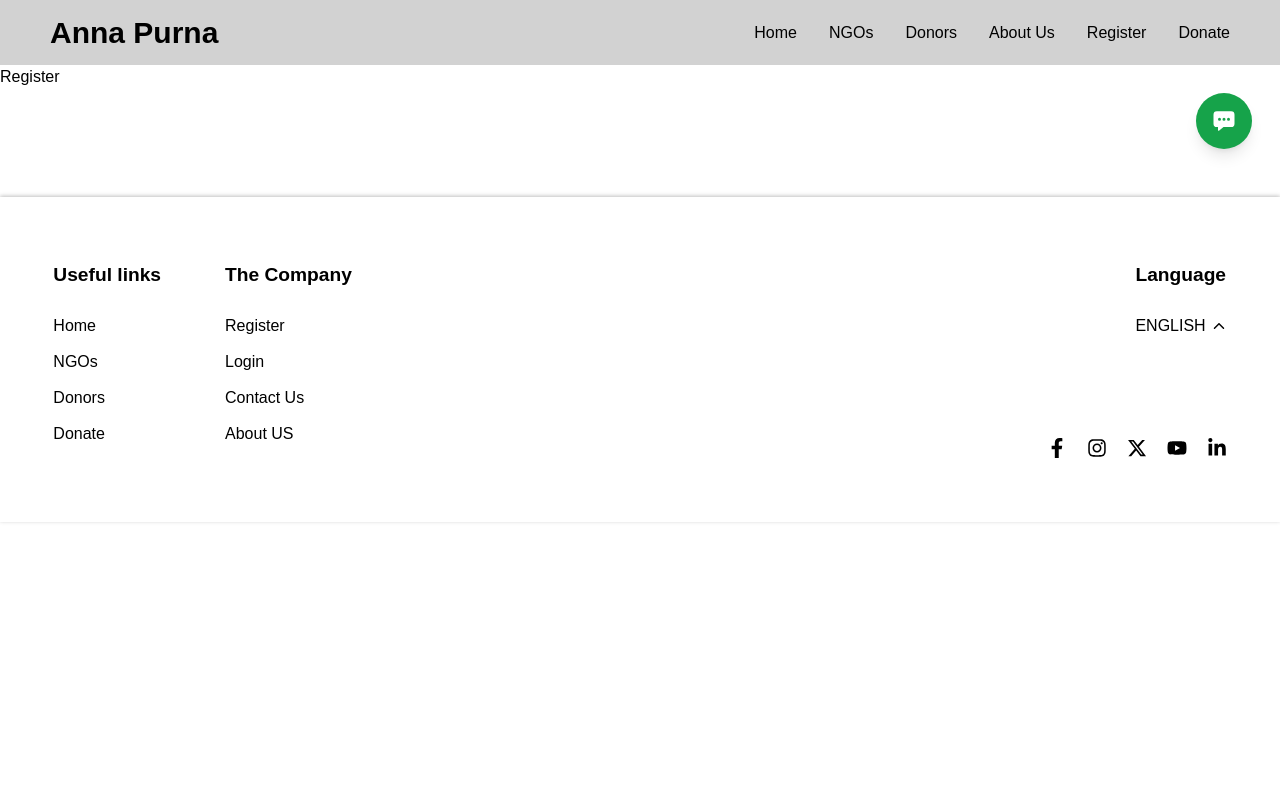
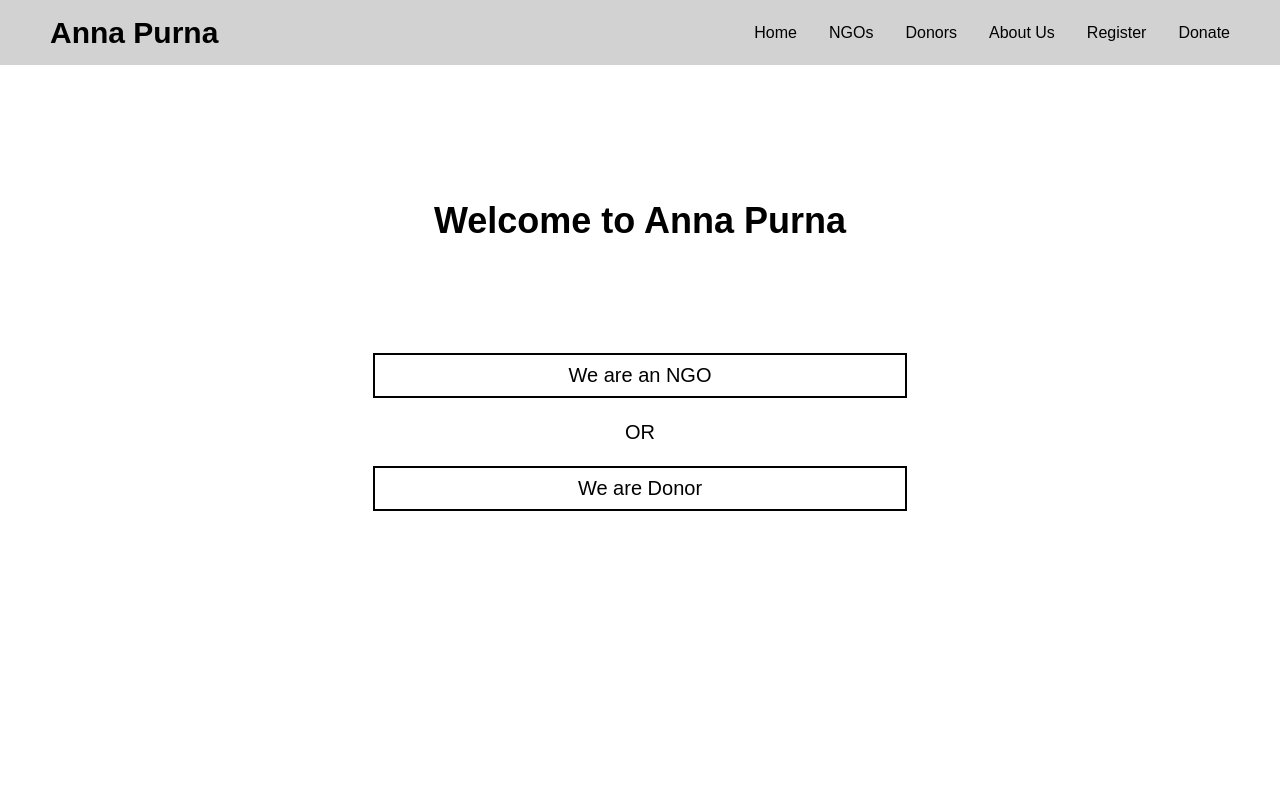
Before and after one commit to proHarshang/Food_connect, a React (Create React App) app: page /register in a window 1280 px wide. Shown: the top 800 px of the page. Built offline with nearby package versions, Linux system fonts and the light colour scheme; a web font is replaced by a local one.

Commit message:
NGOs register form

```diff
--- a/src/common/Button.jsx
+++ b/src/common/Button.jsx
@@ -17,7 +17,7 @@ const Button = ({ children, varient = 'solid', onClick, className }) => {
     }
 
     return (
-        <button className={`flex items-center justify-center gap-2 py-3 px-10 whitespace-nowrap active:scale-[0.98] h-[45px] leading-[normal]`} onClick={onClick}>
+        <button className={`flex items-center justify-center gap-2 py-3 px-10 whitespace-nowrap active:scale-[0.98] h-[45px] leading-[normal] ${style} ${className}`} onClick={onClick}>
             {children}
         </button>
     )
--- a/src/common/Footer.jsx
+++ b/src/common/Footer.jsx
@@ -33,7 +33,7 @@ const Footer = () => {
 
     return (
         <>
-            <div className="rounded-full h-14 aspect-square bg-green-600 flex justify-center items-center m-4 sticky bottom-0 left-full -translate-y-3 -translate-x-3 text-white text-2xl shadow-lg leading-[normal]"><IoChatboxEllipses /></div>
+            <div className="cursor-pointer rounded-full h-14 aspect-square bg-green-600 flex justify-center items-center m-4 sticky bottom-0 left-full -translate-y-3 -translate-x-3 text-white text-2xl shadow-lg leading-[normal] active:scale-90"><IoChatboxEllipses /></div>
             <footer className='mt-9'>
                 <div className="footer_interior py-16 container mx-auto flex max-sm:flex-col justify-between w-11/12 gap-y-12">
                     <div className='useful_links flex max-sm:flex-col gap-x-16 gap-y-14'>
--- a/src/common/Navbar.jsx
+++ b/src/common/Navbar.jsx
@@ -3,7 +3,7 @@ import { Link } from 'react-router-dom'
 
 const Navbar = () => {
     return (
-        <nav className='sticky'>
+        <nav className='sticky top-0 z-30'>
             <div id="nav_interior" className='flex justify-between items-center max-sm:flex-col max-sm:gap-5'>
                 <div id="logo" className="font-bold text-[30px]">Anna Purna</div>
                 <ul type='none' id='nav_links' className='flex gap-8 items-center'>
--- a/src/pages/Register.jsx
+++ b/src/pages/Register.jsx
@@ -1,8 +1,147 @@
-import React from 'react'
+import React, { useState } from 'react'
+import Button from '../common/Button'
+import { RiArrowLeftSLine } from "react-icons/ri";
+import { FaFacebookF, FaInstagram, FaGlobe } from "react-icons/fa";
+import { FaXTwitter } from "react-icons/fa6";
+
 
 const Register = () => {
+
+    const [isDonor, setIsDonor] = useState(true);
+    const [isUserTypeSelectorActive, setIsUserTypeSelectorActive] = useState(true)
+
+    const handleUserTypeSelect = (userType) => {
+        setIsUserTypeSelectorActive(false)
+        if (userType === 'doner') {
+            setIsDonor(true)
+        } else {
+            setIsDonor(false)
+        }
+    }
+
     return (
-        <div>Register</div>
+        <div className='relative'>
+            {isUserTypeSelectorActive && (<div className="h-screen w-screen bg-white flex flex-col items-center mx-auto absolute z-10 top-0 left-0">
+                <h1 className='text-4xl font-semibold text-center mx-auto my-28'>Welcome to Anna Purna</h1>
+                <div className='flex flex-col items-center gap-5 text-xl w-10/12'>
+                    <Button varient="outline" onClick={() => handleUserTypeSelect('ngo')} className='w-1/2'>We are an NGO</Button>
+                    <span>OR</span>
+                    <Button varient="outline" onClick={() => handleUserTypeSelect('doner')} className='w-1/2'>We are Donor</Button>
+                </div>
+            </div>)}
+
+            <div className="w-screen min-h-screen">
+                <nav className='flex items-center w-full justify-start my-6'>
+                    <Button varient='ghost' onClick={() => setIsUserTypeSelectorActive(true)}><RiArrowLeftSLine /> Back</Button>
+                </nav>
+
+                <section className='flex sm:flex-col lg:flex-row gap-9 w-11/12 mx-auto'>
+                    {/* img */}
+                    {isDonor ?
+                        (<div className="w-1/2 bg-gray-400 h-[500px] rounded-md sticky mt-10 top-1"></div>)
+                        :
+                        (<div className="w-1/2 bg-gray-400 h-[500px] rounded-md sticky mt-10 top-1"></div>)
+                    }
+
+                    {/* form */}
+                    <div className="w-1/2">
+                        <h3 className='text-center font-semibold text-2xl'>{isDonor ? 'Register as Donor' : 'Register as NGO'}</h3>
+                        {isDonor ?
+                            (<form>
+
+                            </form>)
+                            :
+                            (<form>
+
+                                <div className="form__group field">
+                                    <input type="text" className="form__field" placeholder="Name of Organization" name="nameOfOrganization" />
+                                    <label htmlFor="Name of Organization" className="form__label">Name of Organization</label>
+                                </div>
+
+                                <h5 className='form_heading font-semibold mt-10'>Contact Info :</h5>
+                                <div className="form__group field">
+                                    <input type="text" className="form__field" placeholder="Name Of primary contact person" name="NameOfThePrimaryContactPerson" />
+                                    <label htmlFor="Name of the primary contact person" className="form__label">Name of the primary contact person</label>
+                                </div>
+                                <div className="form__group field">
+                                    <input type="text" className="form__field" placeholder="E-mail" name="email" />
+                                    <label htmlFor="E-mail" className="form__label">E-mail</label>
+                                </div>
+                                <div className="form__group field">
+                                    <input type="text" className="form__field" placeholder="Contact Number" name="contactNumber" />
+                                    <label htmlFor="Contact Number" className="form__label">Contact Number</label>
+                                </div>
+
+                                <h5 className='form_heading font-semibold mt-10'>Geographic Coverage :</h5>
+                                <div className="flex items-end gap-3">
+                                    <div className='form__group w-1/2 field'>
+                                        <select name="state" className="form__field">
+                                            <option value="" selected disabled>State</option>
+                                            <option value="Gujarat">Gujarat</option>
+                                            <option value="Delhi">Delhi</option>
+                                            <option value="Mumbai">Mumbai</option>
+                                        </select>
+                                    </div>
+                                    <div className='form__group w-1/2 field'>
+                                        <select name="city" className="form__field">
+                                            <option value="" selected disabled>City</option>
+                                            <option value="Rajkot">Rajkot</option>
+                                            <option value="Surat">Surat</option>
+                                            <option value="Gandhinagar">Gandhinagar</option>
+                                        </select>
+                                    </div>
+                                </div>
+
+                                <h5 className='form_heading font-semibold mt-10'>Discription / Mission of Organization :</h5>
+                                <div className="form__group field">
+                                    <textarea name="discription" className="form__field" rows="3" placeholder='Discription'></textarea>
+                                    <label htmlFor="Discription" className="form__label">Discription</label>
+                                </div>
+
+                                <h5 className='form_heading font-semibold mt-10'>Social Links :</h5>
+
+                                <div className='flex gap-4 items-baseline'>
+                                    <FaFacebookF />
+                                    <div className="form__group field w-full">
+                                        <input type="text" className="form__field" placeholder="Facebook" name="facebook" />
+                                        <label htmlFor="Facebook" className="form__label">Facebook</label>
+                                    </div>
+                                </div>
+                                <div className='flex gap-4 items-baseline'>
+                                    <FaInstagram />
+                                    <div className="form__group field w-full">
+                                        <input type="text" className="form__field" placeholder="Instagram" name="instagram" />
+                                        <label htmlFor="Instagram" className="form__label">Instagram</label>
+                                    </div>
+                                </div>
+                                <div className='flex gap-4 items-baseline'>
+                                    <FaXTwitter />
+                                    <div className="form__group field w-full">
+                                        <input type="text" className="form__field" placeholder="Twitter / X" name="twitter" />
+                                        <label htmlFor="Twitter / X" className="form__label">Twitter / X</label>
+                                    </div>
+                                </div>
+                                <div className='flex gap-4 items-baseline'>
+                                    <FaGlobe />
+                                    <div className="form__group field w-full">
+                                        <input type="text" className="form__field" placeholder="Organization's Website" name="organizationsWebsite" />
+                                        <label htmlFor="Organization's Website" className="form__label">Organization's Website</label>
+                                    </div>
+                                </div>
+
+                                <h5 className='form_heading font-semibold mt-10'>Logo or Visual Identity :</h5>
+                                <div className="form__group field w-full">
+                                    <input type="file" name="logo" />
+                                </div>
+
+                                <Button className='my-8 w-full'>Sign Up</Button>
+                            </form>)
+                        }
+                    </div>
+                </section>
+
+            </div>
+        </div>
     )
 }
 
```
